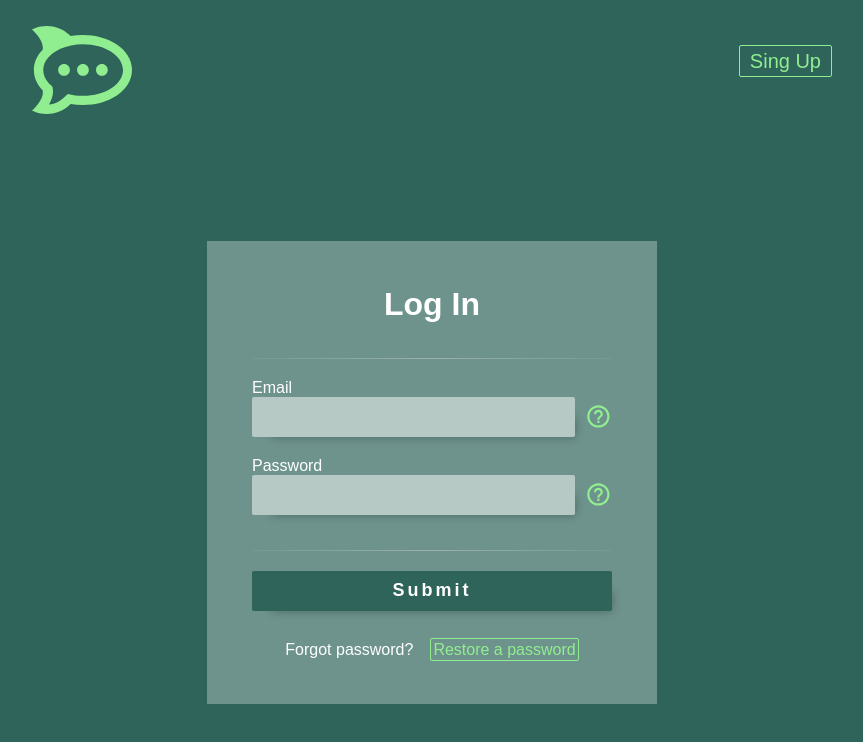
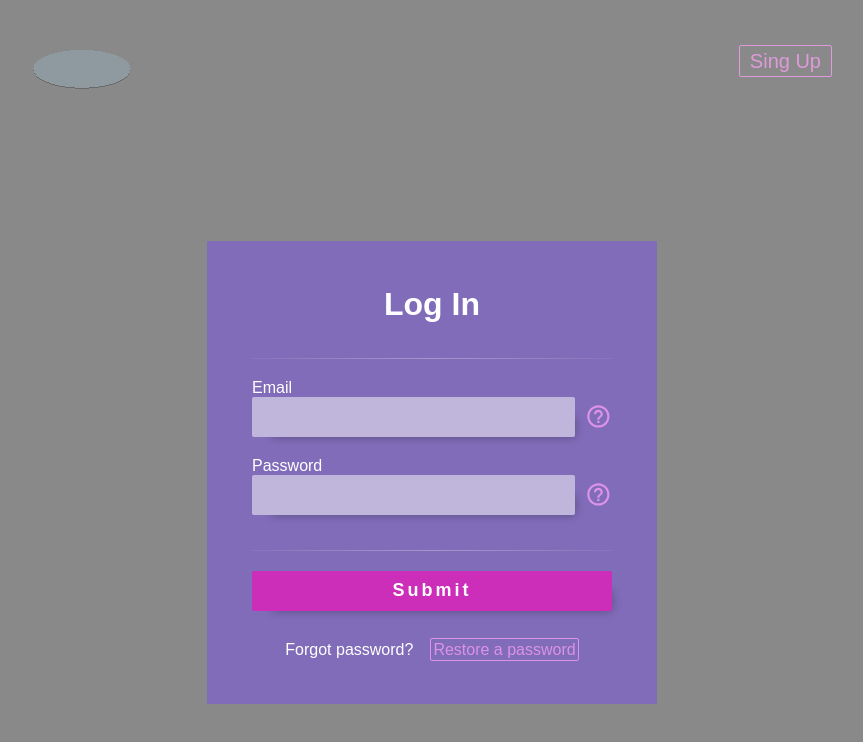
Before and after one commit to richerstars/Hakaton, a React (Create React App) app: page / in a window 1280 px wide. Shown: the top 742 px of the page, without its empty margins (208-1071 px from the left). Built offline with nearby package versions, Linux system fonts and the light colour scheme.

Commit message:
first pages with content

```diff
--- a/src/GlobalStyles.ts
+++ b/src/GlobalStyles.ts
@@ -1,4 +1,5 @@
 import {createGlobalStyle} from 'styled-components';
+import {COLORS} from "./constants/colors";
 
 export const GlobalStyle = createGlobalStyle`
   *{
@@ -7,12 +8,12 @@ export const GlobalStyle = createGlobalStyle`
     box-sizing: border-box;
   }
   body {
-    background: rgba(47,100,90,1);
-    background: linear-gradient(
-            left,
-            rgba(47,100,90,1) 0%,
-            rgba(111,161,123,1) 100%
-    );
+    background: ${COLORS.SEMI_PRIMARY_COLOR };
+    //background: linear-gradient(
+    //        left,
+    //        rgba(47,100,90,1) 0%,
+    //        rgba(111,161,123,1) 100%
+    //);
     margin: 0;
     padding: 0;
     min-height: 100vh;
--- a/src/constants/colors.ts
+++ b/src/constants/colors.ts
@@ -1,15 +1,15 @@
 export const COLORS = {
-    PRIMARY_COLOR: 'rgba(47,100,90,1)',
-    SEMI_PRIMARY_COLOR: 'rgba(111,161,123,1)',
+    PRIMARY_COLOR: 'rgba(233, 21, 186, 0.72)',
+    SEMI_PRIMARY_COLOR: 'rgba(108,108,108,0.8)',
     PRIMARY_INPUT_COLOR: 'rgba(255, 255, 255, .5)',
     INPUT_FOCUS: 'rgba(255, 255, 255, .8)',
     WHITE: '#fff',
     ERROR_COLOR: '#dc1414',
     PRIMARY_SELECT_COLOR: '#25291b',
     HOVER_COLOR_PARAGRAPH: 'rgba(255, 255, 255, 0.7)',
-    SEMI_PRIMARY_COLOR_SEC: '#90ee90',
+    SEMI_PRIMARY_COLOR_SEC: 'rgba(255,161,250,0.72)',
     SHADOW: 'rgba(0, 0, 0, 0.3)',
-    PRIMARY_COLOR_LIGHT: 'rgba(255, 255, 255, .3)',
+    PRIMARY_COLOR_LIGHT: 'rgba(124, 94, 209, 0.67)',
     HR_DARK: 'rgba(255,255,255,1)',
     HR_LIGHT: 'rgba(255,255,255,.2)',
 };
```
Also changed, not shown: src/components/firstPage/FirstPage.tsx (+4 -20 lines), src/icons/logo.svg.
